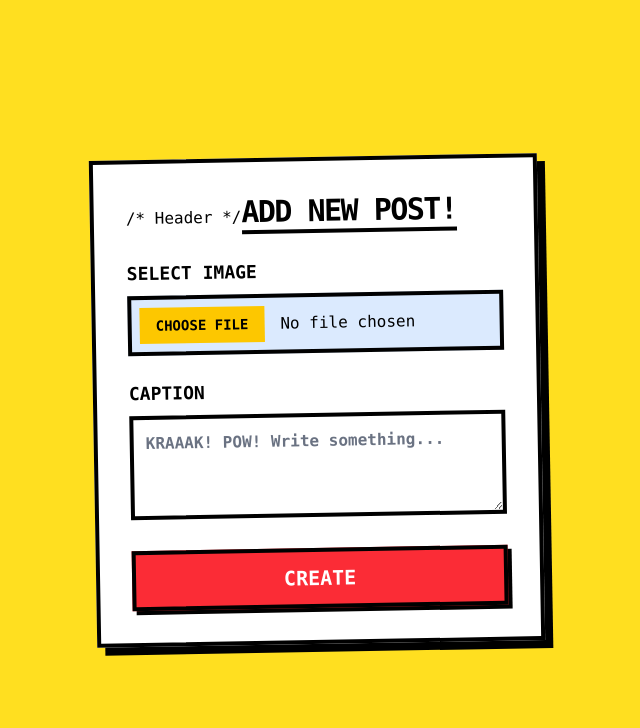
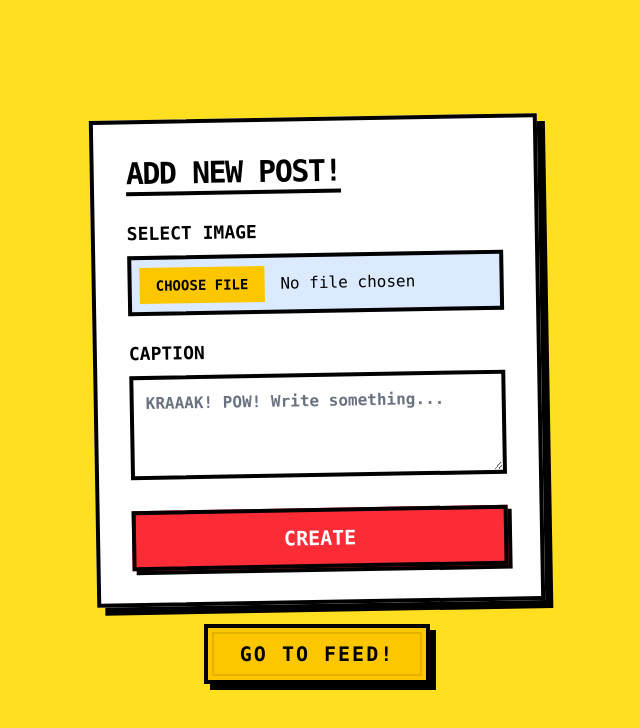
Before and after one commit to mohd-sameer-576/socialMedia-Post-App, a React (Vite) app in the folder frontend/app/: page / in a window 1280 px wide. Shown: the top 728 px of the page, without its empty margins (323-963 px from the left). Built offline with nearby package versions, Linux system fonts and the light colour scheme.

Commit message:
created basic create and fetch function with complete ui

```diff
--- a/frontend/app/src/pages/CreatePost.jsx
+++ b/frontend/app/src/pages/CreatePost.jsx
@@ -1,14 +1,29 @@
 import React, { useState } from 'react';
+import axios from 'axios';
+import { useNavigate } from 'react-router-dom';
 
 const CreatePost = () => {
+    const navigate = useNavigate();
     const [caption, setCaption] = useState('');
+    const handleSubmit = async (e)=>{
+        e.preventDefault()
+        const formData = new FormData(e.target)
+
+        axios.post("http://localhost:3000/create-post", formData)
+        .then((res)=>{
+            console.log(res)
+        })
+        .catch((e)=>{
+            console.log("failed")
+        })
+    }
   return (
-    <div className="min-h-screen bg-yellow-300 flex items-center justify-center p-4 font-mono">
+    <div className="min-h-screen bg-yellow-300 flex flex-col items-center justify-center p-4 font-mono">
       <form
         className="bg-white border-4 border-black p-8 shadow-[8px_8px_0px_0px_rgba(0,0,0,1)] max-w-md w-full transform -rotate-1"
-        onSubmit={(e) => e.preventDefault()}
+        onSubmit={handleSubmit}
       >
-        /* Header */
+
         <h2 className="text-3xl font-black uppercase tracking-tighter mb-6 border-b-4 border-black inline-block">
           Add New Post!
         </h2>
@@ -19,6 +34,7 @@ const CreatePost = () => {
             Select Image
           </label>
           <input
+          name='image'
             type="file"
             className="w-full border-4 border-black p-2 bg-blue-100 cursor-pointer
                        file:mr-4 file:py-2 file:px-4 file:border-0
@@ -34,8 +50,7 @@ const CreatePost = () => {
             Caption
           </label>
           <textarea
-            value={caption}
-            onChange={(e) => setCaption(e.target.value)}
+          name='caption'
             placeholder="KRAAAK! POW! Write something..."
             className="w-full border-4 border-black p-3 focus:outline-none focus:bg-pink-50 placeholder-gray-500 font-bold"
             rows="3"
@@ -53,6 +68,17 @@ const CreatePost = () => {
           Create
         </button>
       </form>
+      <button
+      onClick={() => navigate('/feed')}
+      className="group relative px-8 py-3 mt-5 font-black uppercase tracking-widest text-xl
+                 bg-yellow-400 border-4 border-black shadow-[6px_6px_0px_0px_rgba(0,0,0,1)]
+                 hover:shadow-none hover:translate-x-[3px] hover:translate-y-[3px]
+                 transition-all active:bg-yellow-500 cursor-pointer"
+    >
+      <span className="relative z-10">Go to Feed!</span>
+      {/* Decorative inner line often seen in comic art */}
+      <div className="absolute inset-1 border-2 border-black opacity-10 pointer-events-none"></div>
+    </button>
     </div>
   )
 }
--- a/frontend/app/src/pages/Feed.jsx
+++ b/frontend/app/src/pages/Feed.jsx
@@ -1,8 +1,9 @@
 import React, { useState, useEffect } from 'react';
 import axios from 'axios';
+import { useNavigate } from 'react-router-dom';
 
 const Feed = () => {
-  // 1. Initialize with an empty array so .map doesn't fail on an empty object
+    const navigate = useNavigate();
   const [posts, setposts] = useState([]);
 
   useEffect(() => {
@@ -23,10 +24,21 @@ const Feed = () => {
 
   return (
     <div className="min-h-screen bg-yellow-300 p-6 font-mono">
-      <header className="mb-12 text-center">
+      <header className="mb-12 text-center flex justify-around">
         <h1 className="inline-block bg-white border-8 border-black text-5xl md:text-7xl font-black uppercase p-4 shadow-[10px_10px_0px_0px_rgba(0,0,0,1)] -rotate-2">
           The Feed!
         </h1>
+        <button
+      onClick={() => navigate('/')}
+      className="group relative px-8 py-3 mt-5 font-black uppercase tracking-widest text-xl
+                 bg-yellow-400 border-4 border-black shadow-[6px_6px_0px_0px_rgba(0,0,0,1)]
+                 hover:shadow-none hover:translate-x-[3px] hover:translate-y-[3px]
+                 transition-all active:bg-yellow-500 cursor-pointer"
+    >
+      <span className="relative z-10">Go to Feed!</span>
+      {/* Decorative inner line often seen in comic art */}
+      <div className="absolute inset-1 border-2 border-black opacity-10 pointer-events-none"></div>
+    </button>
       </header>
 
       <div className="columns-1 md:columns-2 lg:columns-3 gap-8 space-y-8 max-w-7xl mx-auto">
```
Also changed, not shown: 1 other file (tests, documents, lock files or other folders).
